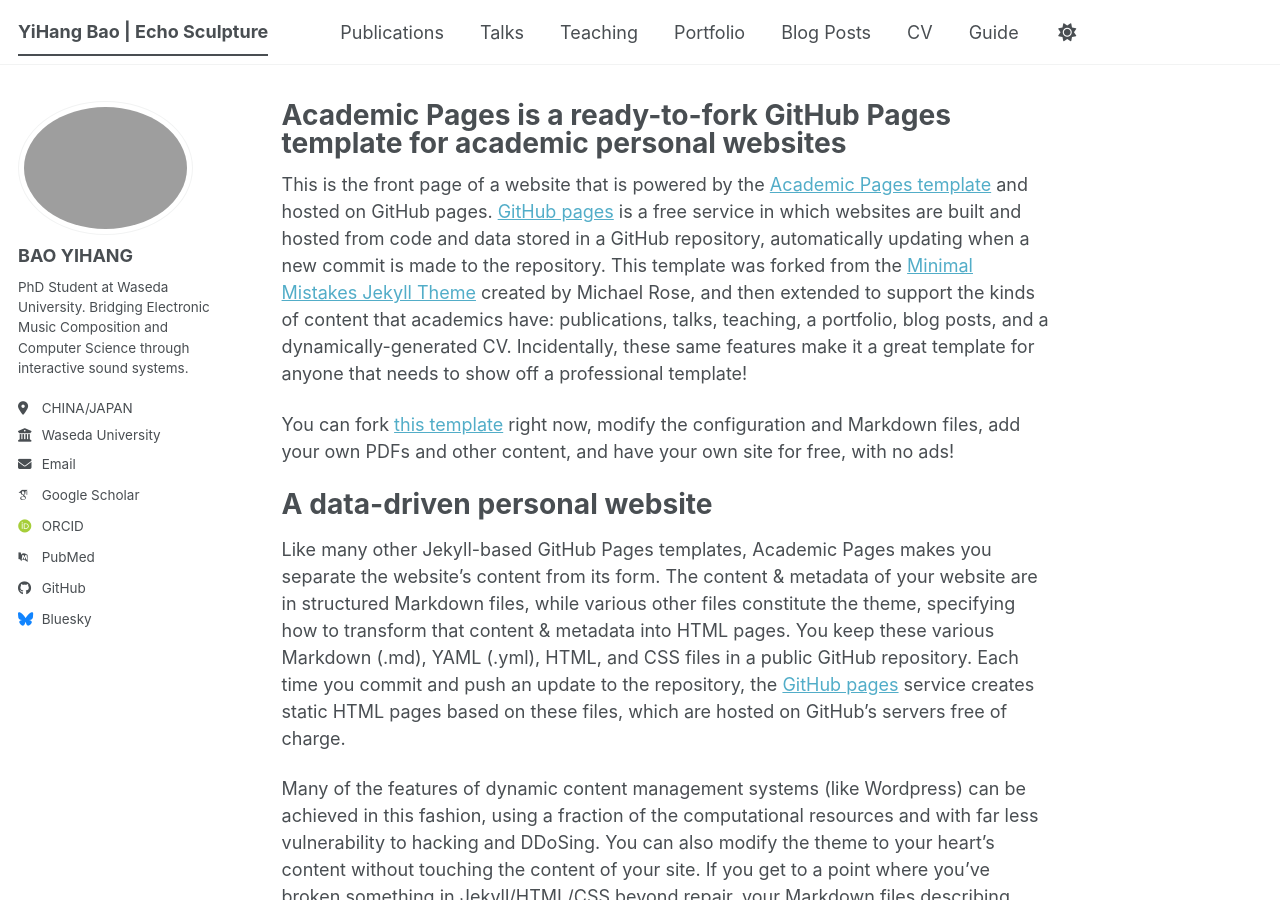
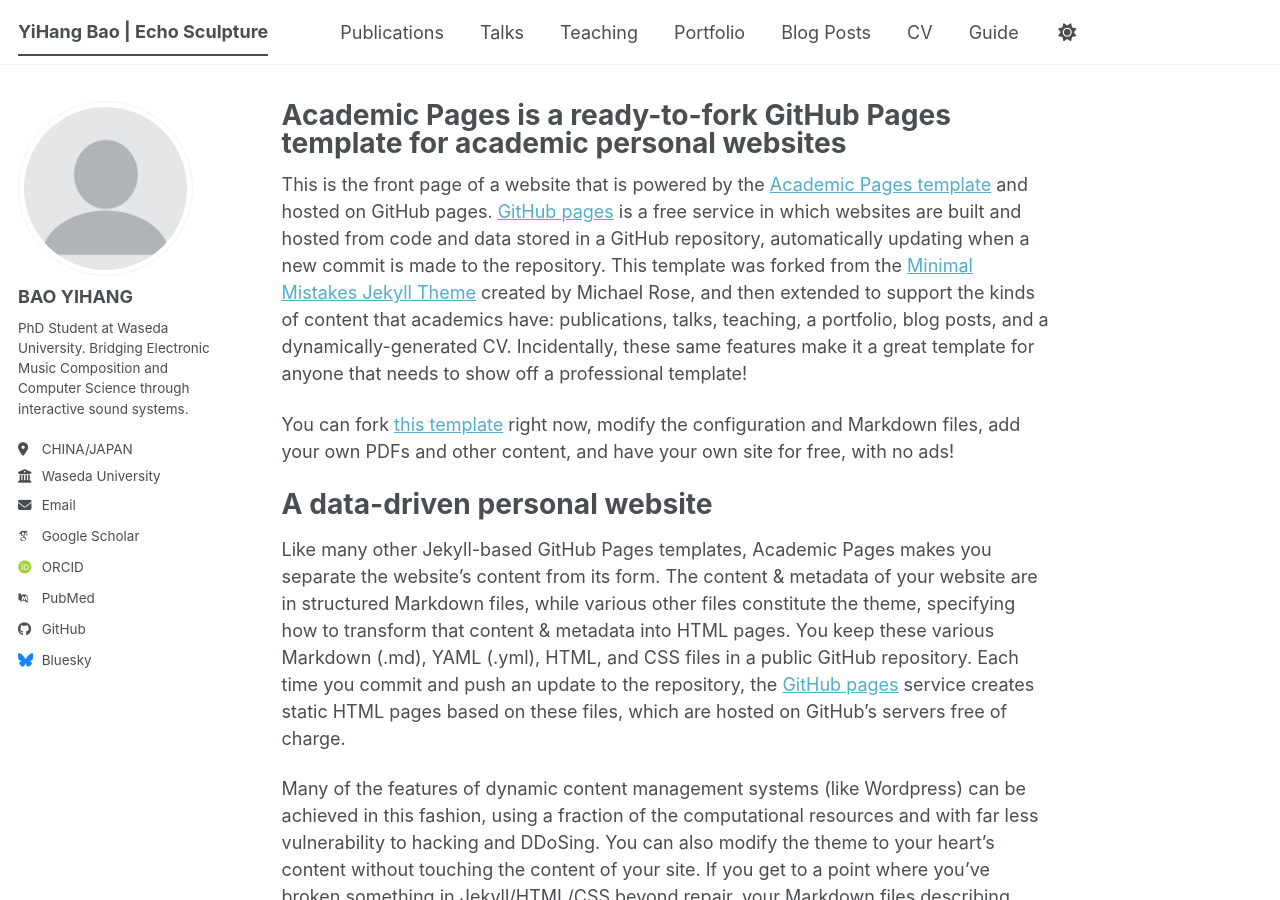
Before and after one commit to Echo-Sculpture/Echo-Sculpture.github.io, a Jekyll site: the page built from _pages/about.md, in a window 1280 px wide and 900 px high. Built offline with Jekyll 4.4.1, drawn with Linux system fonts in a browser that asks for light colours; some web fonts are replaced; a script bundle is joined from its source files by our own code; library files that are not in the unit come from our copies.

Commit message:
Update _config.yml

```diff
--- a/_config.yml
+++ b/_config.yml
@@ -23,7 +23,7 @@
 #               Additional customization can be done by editing /_includes/author-profile.html
 author:
   # Biographic information
-  avatar           : "images/byh-photo.png"
+  avatar           : "profile.png"
   name             : "BAO YIHANG"
   pronouns         : # example: "she/her"
   bio              : "PhD Student at Waseda University. Bridging Electronic Music Composition and Computer Science through interactive sound systems."
```
